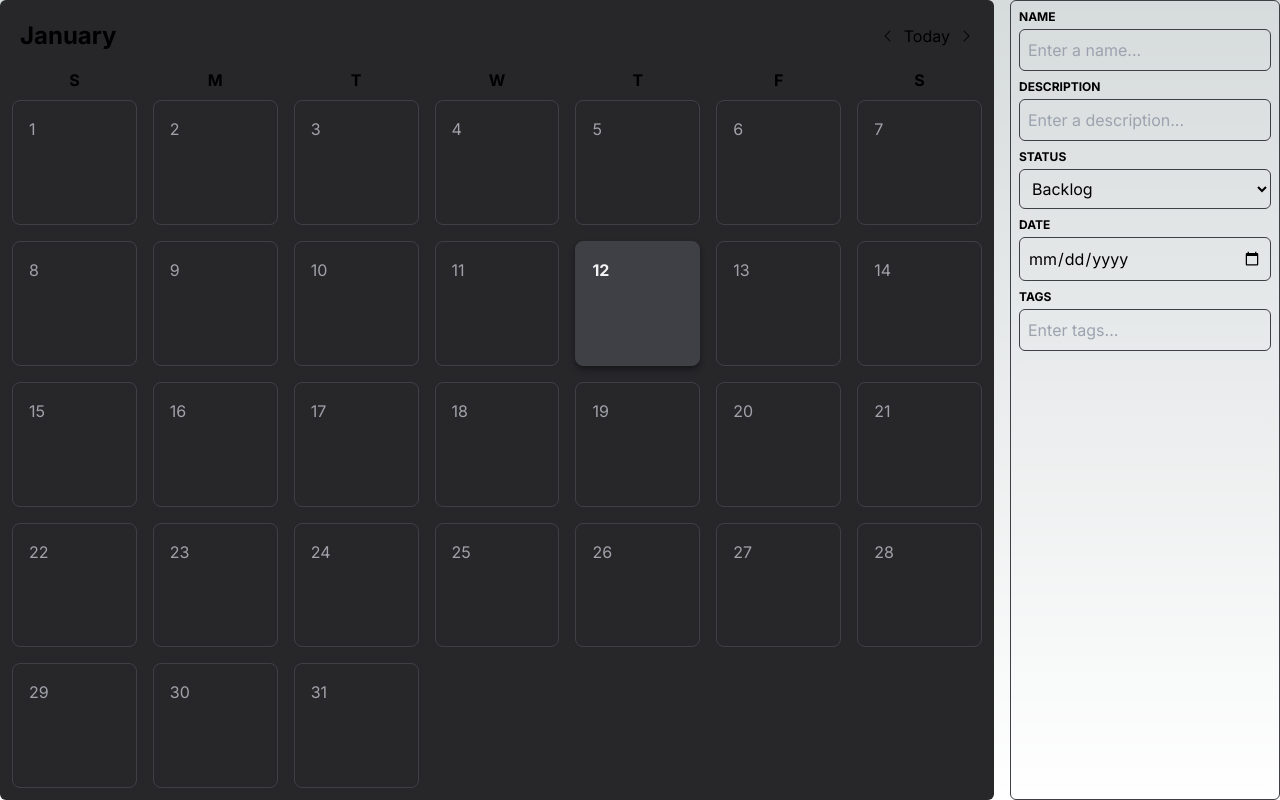
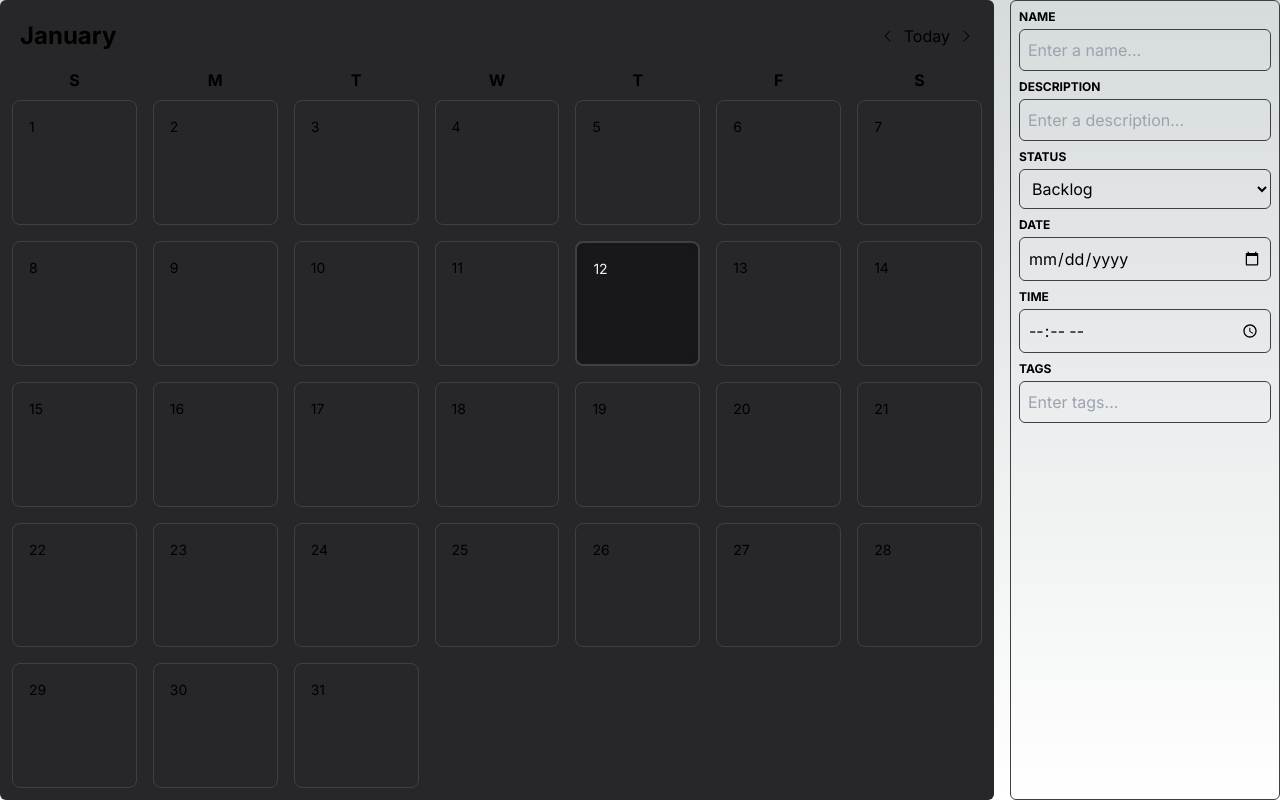
Before and after one commit to minischetti/journey, a Next.js app in the folder next/journey/: page / in a window 1280 px wide. Built offline with nearby package versions, Linux system fonts and the light colour scheme.

Commit message:
Improve context and update item style on calendar dates

```diff
--- a/next/journey/src/app/components/features/Calendar.tsx
+++ b/next/journey/src/app/components/features/Calendar.tsx
@@ -1,33 +1,33 @@
 import React, { useState, useContext } from "react";
 import * as datefns from "date-fns";
 import { CaretLeft, CaretRight } from "@phosphor-icons/react";
-import { ItemsContext, ItemsProvider } from "../../context";
+import { ItemsContext, ItemsProvider, useItems } from "../../context/ItemsContext";
+import { CalendarContext, CalendarProvider, useCalendar } from "../../context/CalendarContext";
+export const Calendar = () => {
+    const { items } = useItems();
+    const { selectedDate, setSelectedDate, calendarDays, setCalendarDays } = useCalendar();
+    const [currentDate, setCurrentDate] = useState(new Date()); // TODO: use context to set date
 
-export const Calendar = () => {
-    const { items, add, remove } = useContext(ItemsContext);
-    const [date, setDate] = useState(new Date());
-
-    const currentDay = () => datefns.format(date, "d");
-    const currentMonth = () => datefns.format(date, "MMMM");
-    const currentYear = () => datefns.format(date, "yyyy");
+    const currentDay = () => datefns.format(currentDate, "d");
+    const currentMonth = () => datefns.format(currentDate, "MMMM");
+    const currentYear = () => datefns.format(currentDate, "yyyy");
 
     const previousMonth = () => {
-        setDate(datefns.subMonths(date, 1));
+        setSelectedDate(datefns.subMonths(currentDate, 1));
     };
     const nextMonth = () => {
-        setDate(datefns.addMonths(date, 1));
+        setSelectedDate(datefns.addMonths(currentDate, 1));
     };
 
     const goToToday = () => {
-        setDate(new Date());
+        setSelectedDate(new Date());
     };
 
-    const calendarDays = () => [...Array(datefns.getDaysInMonth(date)).keys()];
-    const calendarDates = () => calendarDays().map((day) => day + 1);
+    const dates = [...Array(datefns.getDaysInMonth(currentDate)).keys()].map((i) => i + 1);
 
     const isToday = (day: number) => {
         const today = new Date();
-        return datefns.isSameDay(date, today) && datefns.isSameMonth(date, today) && datefns.isSameYear(date, today) && day === datefns.getDate(today);
+        return datefns.isSameDay(currentDate, today) && datefns.isSameMonth(currentDate, today) && datefns.isSameYear(currentDate, today) && day === datefns.getDate(today);
     };
 
     const daysOfWeek = () => ["S", "M", "T", "W", "T", "F", "S"];
@@ -40,6 +40,8 @@ export const Calendar = () => {
     }
 
     return (
+        <CalendarProvider>
+        <ItemsProvider>
         <div className="bg-zinc-800 p-3 rounded-md w-full h-full">
             <div className="flex justify-between p-2">
                 <span className="text-2xl font-bold text-center">{currentMonth()}</span>
@@ -61,19 +63,31 @@ export const Calendar = () => {
                 ))}
             </div>
             <div className="grid grid-cols-7 gap-4">
-                {calendarDates().map((calendarDate) => (
+                {dates.map((date) => (
                     <div
-                        key={calendarDate}
-                        className={`flex flex-col gap-2 aspect-square rounded-lg overflow-hidden border-zinc-700 border p-4${
-                            isToday(calendarDate) ? " shadow-md shadow-zinc-900 bg-zinc-700" : ""
-                        }`}>
-                        <span className={isToday(calendarDate) ? "text-zinc-100 font-bold" : "text-zinc-400"}>{calendarDate}</span>
-                        <div className="flex flex-col gap-2 overflow-scroll">
-                            {items.map((item) => calendarDate === datefns.getDate(item.date) && <span className="px-2 py-1 bg-zinc-600 rounded-md text-zinc-100">{item.name}</span>)}
+                        key={date}
+                        className={`flex flex-col gap-2 aspect-square rounded-lg overflow-hidden border-zinc-700 border p-4 transition-all duration-150 ease-in-out
+                            ${isToday(date) ? " border-2 border-zinc-500" : ""}
+                            ${selectedDate && datefns.isSameDay(selectedDate, datefns.setDate(currentDate, date)) ? " shadow-inner shadow-zinc-900 bg-zinc-900 border border-zinc-700 text-zinc-100" : ""}
+                        `}
+                        onClick={() => {
+                            setSelectedDate(datefns.setDate(currentDate, date));
+                        }}
+                        >
+                        <div className="text-sm">{date}</div>
+                        <div className="flex flex-col gap-2 overflow-auto text-sm">
+                            {items.map((item) => date === datefns.getDate(item.date) &&
+                                <div className="grid grid-flow-col justify-between items-center px-2 py-1 bg-zinc-700 rounded-md text-zinc-100">
+                                    <div className="text-nowrap text-ellipsis overflow-hidden">{item.name}</div>
+                                    {item.date && <div className="text-nowrap text-ellipsis overflow-hidden text-xs"> {datefns.format(item.date, "h:mm a")}</div>}
+                                </div>
+                            )}
                         </div>
                     </div>
                 ))}
             </div>
         </div>
+        </ItemsProvider>
+        </CalendarProvider>
     );
 };
--- a/next/journey/src/app/components/features/ComposeForm.tsx
+++ b/next/journey/src/app/components/features/ComposeForm.tsx
@@ -1,6 +1,6 @@
 import React, { useContext, useState } from "react";
 import * as Types from "../../types";
-import { ItemsContext } from "../../context";
+import { ItemsContext } from "../../context/ItemsContext";
 import { Input } from "../ui/Input";
 import { Select } from "../ui/Select";
 import { Tag } from "../ui/Tag";
@@ -13,6 +13,7 @@ export function ComposeForm() {
     const [composeTags, setComposeTags] = useState<string[]>([]);
     const [composeStatus, setComposeStatus] = useState(Status.backlog);
     const [composeDate, setComposeDate] = useState<Date | null>(null);
+    const [composeTime, setComposeTime] = useState<Date | null>(null);
     const { items, add, remove } = useContext(ItemsContext);
 
     const resetForm = () => {
@@ -22,6 +23,16 @@ export function ComposeForm() {
         setComposeStatus(Status.backlog);
         setComposeDate(null);
     };
+
+    const setDateWithTime = (date: Date) => {
+        if (composeTime) {
+            const hours = composeTime.getHours();
+            const minutes = composeTime.getMinutes();
+            date.setHours(hours);
+            date.setMinutes(minutes);
+        }
+        return date;
+    }
 
     const formSubmit = (e: any) => {
         e.preventDefault();
@@ -37,7 +48,7 @@ export function ComposeForm() {
             tags: composeTags || [],
             description: e.target.description?.value || "",
             status: e.target.status?.value || Status.backlog,
-            date: composeDate || new Date(),
+            date: setDateWithTime(composeDate || new Date()),
         };
         add(newItem)
         resetForm();
@@ -86,6 +97,7 @@ export function ComposeForm() {
                 ))}
             </Select>
             <Input type="date" label="Date" name="date" placeholder="Enter a date..." onChange={(e) => setComposeDate(new Date(e.target.value))} />
+            <Input label="Time" name="time" type="time" onChange={(e) => setComposeTime(new Date(e.target.value))} />
             <div>
                 <Input label="Tags" name="tags" placeholder="Enter tags..." onChange={updateTags} />
                 {composeTags && (
--- /dev/null
+++ b/next/journey/src/app/context/CalendarContext.tsx
@@ -0,0 +1,32 @@
+import React, { createContext, useState } from 'react';
+
+
+const CalendarContext = createContext<{
+    selectedDate: Date;
+    calendarDays: Date[];
+    setSelectedDate: (date: Date) => void;
+    setCalendarDays: (calendarDays: Date[]) => void;
+}>({
+    selectedDate: new Date(),
+    calendarDays: [],
+    setSelectedDate: () => {},
+    setCalendarDays: () => {},
+});
+
+const { Provider } = CalendarContext;
+
+const CalendarProvider = ({ children }: { children: JSX.Element }) => {
+    const [selectedDate, setSelectedDate] = useState<Date>(new Date());
+    const [calendarDays, setCalendarDays] = useState<Date[]>([]);
+
+    const value = { selectedDate, setSelectedDate, calendarDays, setCalendarDays };
+
+    return <Provider value={value}>{children}</Provider>;
+}
+
+const useCalendar = () => {
+    const { selectedDate, calendarDays, setSelectedDate, setCalendarDays } = React.useContext(CalendarContext);
+    return { selectedDate, calendarDays, setSelectedDate, setCalendarDays };
+}
+
+export { CalendarContext, CalendarProvider, useCalendar };
--- a/next/journey/src/app/context.tsx
+++ b/next/journey/src/app/context/ItemsContext.tsx
@@ -1,5 +1,5 @@
 import React, { createContext, useState } from 'react';
-import * as Types from './types';
+import * as Types from '../types';
 
 const ItemsContext = createContext<{
     items: Types.Item[];
@@ -30,4 +30,10 @@ const ItemsProvider = ({ children }: { children: JSX.Element }) => {
     return <Provider value={value}>{children}</Provider>;
 };
 
-export { ItemsContext, ItemsProvider };
+const useItems = () => {
+    const { items, add, remove } = React.useContext(ItemsContext);
+    return { items, add, remove };
+}
+
+
+export { ItemsContext, ItemsProvider, useItems };
--- a/next/journey/src/app/page.tsx
+++ b/next/journey/src/app/page.tsx
@@ -2,7 +2,7 @@
 import React, { createContext, useContext, useState, useEffect } from "react";
 import * as Types from "./types";
 import { Command } from "cmdk";
-import { ItemsContext, ItemsProvider } from "./context";
+import { ItemsContext, ItemsProvider } from "./context/ItemsContext";
 import { Tag as TagIcon, Plus, X, Subtract } from "@phosphor-icons/react";
 import { autoPlacement, flip, shift, useFloating, autoUpdate } from "@floating-ui/react";
 import { Bar } from "./components/ui/Bar";
```
